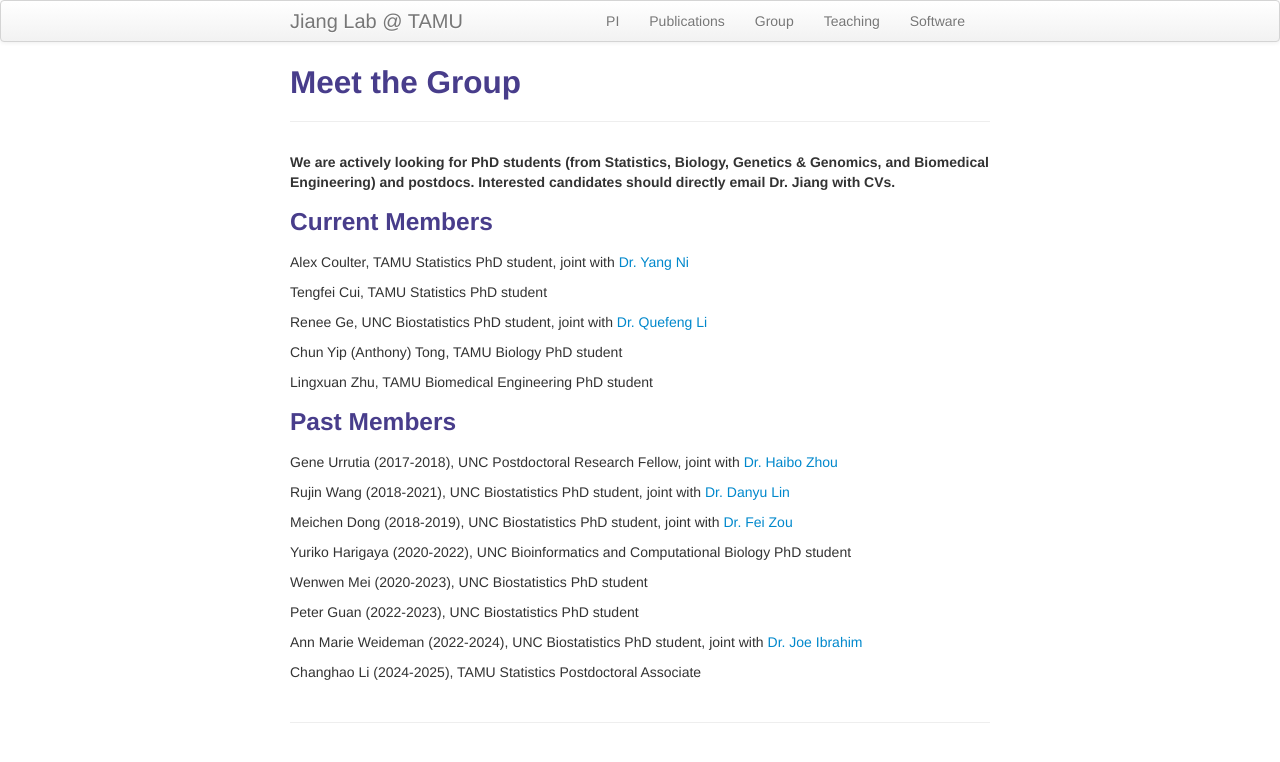
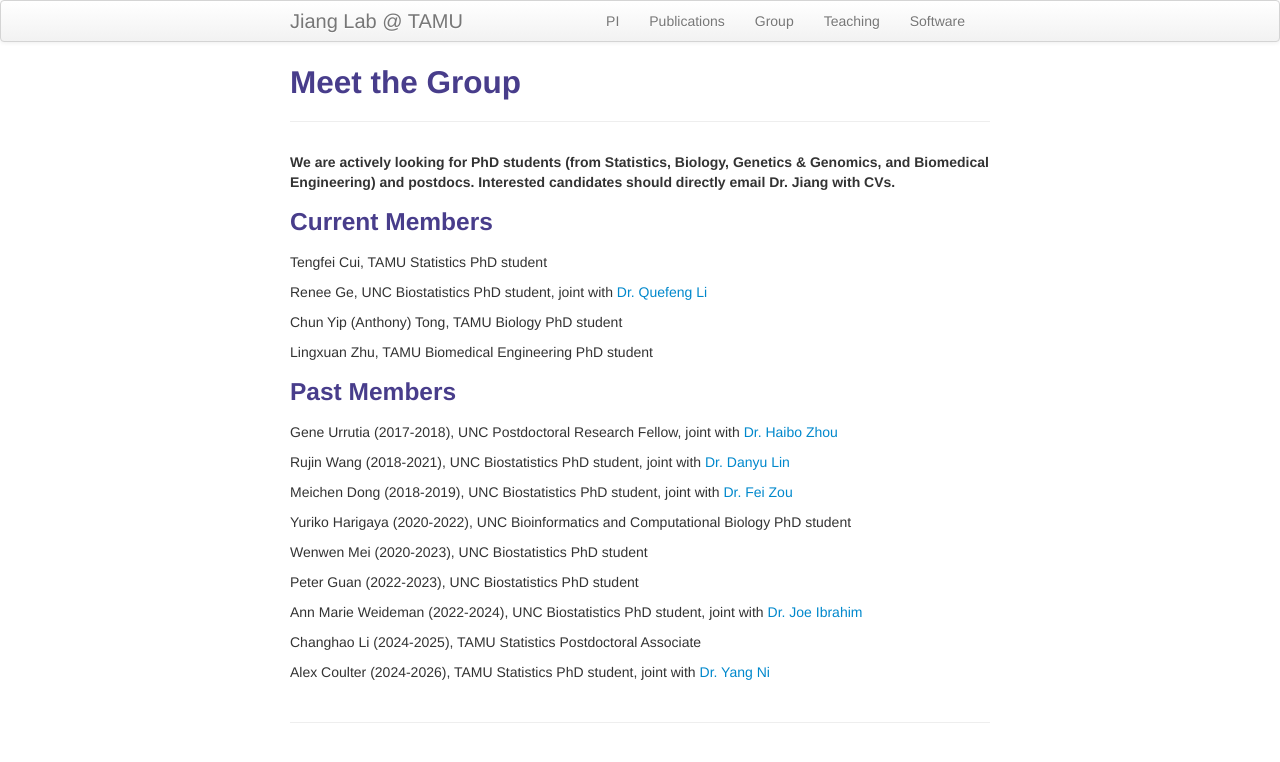
Before and after one commit to yuchaojiang/yuchaojiang.github.io, a Jekyll site: the page built from pages/group.md, in a window 1280 px wide. Shown: the top 762 px of the page. Built offline with Jekyll 4.4.1, drawn with Linux system fonts in a browser that asks for light colours; part of the change alters nothing that is shown.

Commit message:
Update group.md

```diff
--- a/pages/group.md
+++ b/pages/group.md
@@ -7,8 +7,6 @@ description: Group members
 **We are actively looking for PhD students (from Statistics, Biology, Genetics & Genomics, and Biomedical Engineering) and postdocs. Interested candidates should directly email Dr. Jiang with CVs.**
 
 ### Current Members
-
-Alex Coulter, TAMU Statistics PhD student, joint with [Dr. Yang Ni](https://sites.google.com/view/yangnistat)
 
 Tengfei Cui, TAMU Statistics PhD student
 
@@ -35,3 +33,5 @@ Peter Guan (2022-2023), UNC Biostatistics PhD student <br/>
 Ann Marie Weideman (2022-2024), UNC Biostatistics PhD student, joint with [Dr. Joe Ibrahim](https://sph.unc.edu/adv_profile/joseph-g-ibrahim-phd/) <br/>
 
 Changhao Li (2024-2025), TAMU Statistics Postdoctoral Associate <br/>
+
+Alex Coulter (2024-2026), TAMU Statistics PhD student, joint with [Dr. Yang Ni](https://sites.google.com/view/yangnistat) <br/>
```
